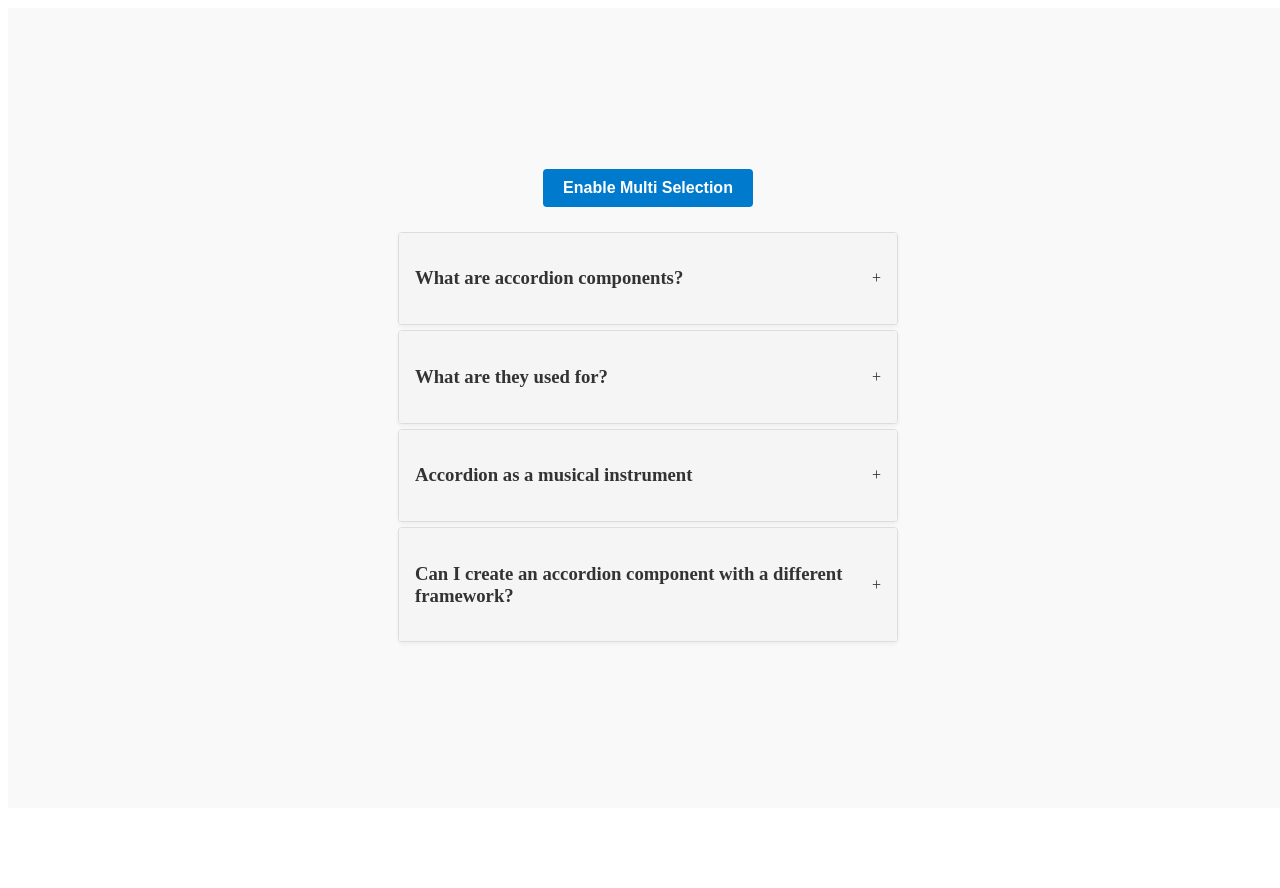
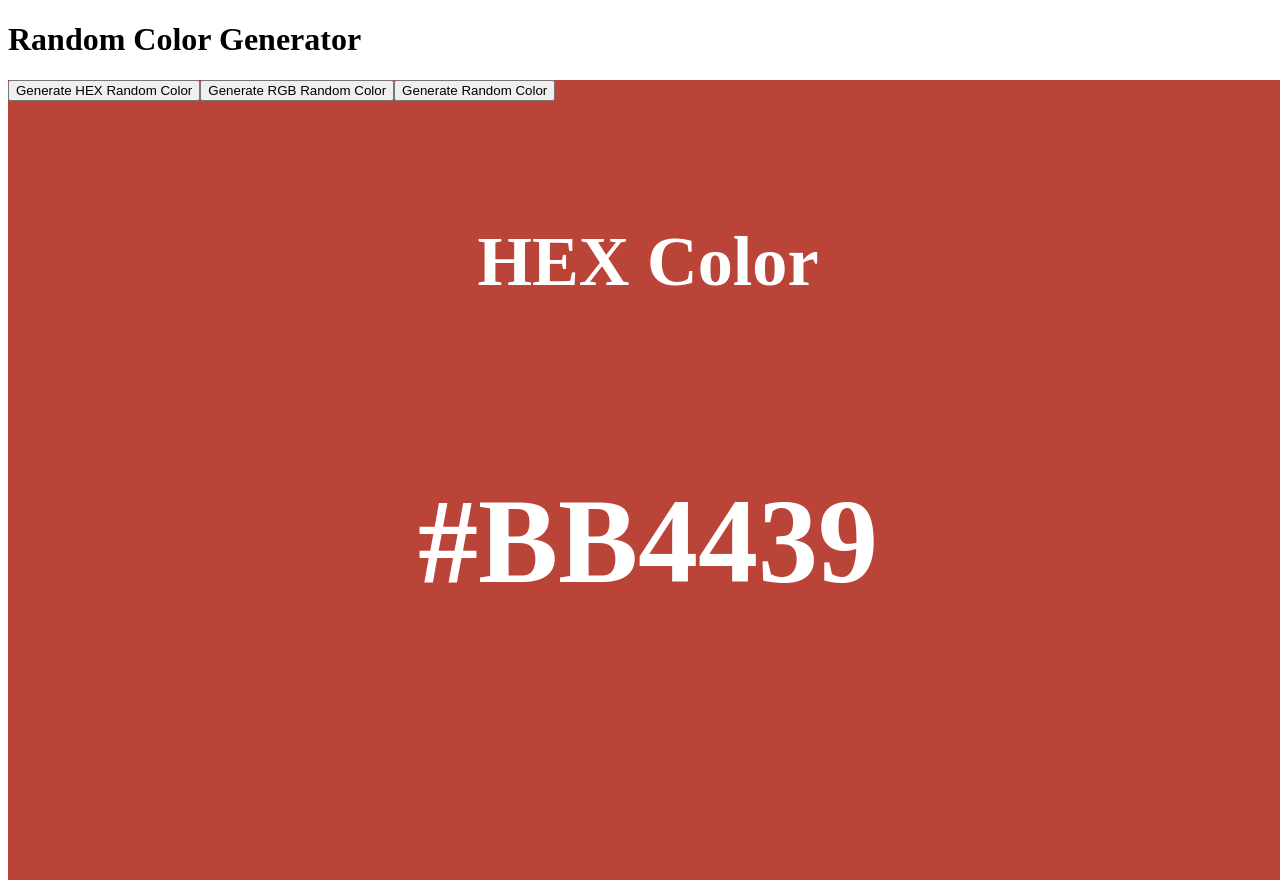
Before and after one commit to samarth-mathur12/React-project-, a React (Vite) app: page / in a window 1280 px wide. Before the commit the page ends 816 px from the top, so only its background shows below. Built offline with nearby package versions, Linux system fonts and the light colour scheme.

Commit message:
Random Color with two type one is HEX and other RGB()

```diff
--- a/src/App.jsx
+++ b/src/App.jsx
@@ -1,11 +1,15 @@
 import Accordian from "./components/accordian";
+import RandomColor from "./components/random color";
 
 function App() {
 
   return(
     <div className="App">
       {/*Accordian Component*/}
-      <Accordian/>
+      {/* <Accordian/> */}
+
+      {/* Random Color Component */}
+      <RandomColor/>
 
     </div>
   )
--- /dev/null
+++ b/src/components/random color/index.jsx
@@ -0,0 +1,76 @@
+
+import {useState, useEffect} from 'react'
+
+
+
+export default function RandomColor(){
+
+    const [typeOfColor, setTypeOfColor] = useState('hex');
+    const [color, setColor] = useState('#000000')
+
+    function randomColorUtility(length){
+        return Math.floor(Math.random()*length)
+    }
+
+    function handleCreateRandomHEXColor(){
+        //#123456
+        const hex = [0,1,2,3,4,5,6,7,8,9,"A","B","C","D","E","F"];
+        let hexColor = "#"
+
+        for(let i =0; i<6; i++){
+            hexColor += hex[randomColorUtility(hex.length)]
+        }
+
+        console.log(hexColor);
+
+        setColor(hexColor)
+
+    }
+
+    function handleCreateRandomRGBColor(){
+        const r = randomColorUtility(256)
+        const g = randomColorUtility(256)
+        const b = randomColorUtility(256)
+
+
+        setColor(`rgb(${r}, ${g}, ${b})`);
+    }
+
+    useEffect(() =>{
+        if(typeOfColor === "rgb") handleCreateRandomRGBColor();
+        else handleCreateRandomHEXColor();
+    }, [typeOfColor]);
+
+    return(
+        <>
+            <h1>Random Color Generator</h1>
+                <div style={{
+                    width : '100vw',
+                    height : '100vh',
+                    background : color,
+                }}>
+                    <button onClick= {()=> setTypeOfColor('hex')}>Generate HEX Random Color</button>
+                    <button onClick= {()=> setTypeOfColor('rgb')}> Generate RGB Random Color</button>
+                    <button onClick= {typeOfColor === 'hex' ? handleCreateRandomHEXColor : handleCreateRandomRGBColor}>Generate Random Color</button>
+
+                    <div style= {{
+                        display: 'flex',
+                        justifyContent: 'center',
+                        alignItems: 'center',
+                        color : '#fff',
+                        fontSize : '60px',
+                        marginTop : '50px',
+                        flexDirection: 'column',
+                        gap: '20px'
+
+                    }} className="display">
+                        <h3>{typeOfColor === 'rgb' ?'RGB Color ' : 'HEX Color '}</h3>
+                        <h1>{color}</h1>
+
+                    </div>
+
+                </div>
+        </>
+    )
+
+}
```
